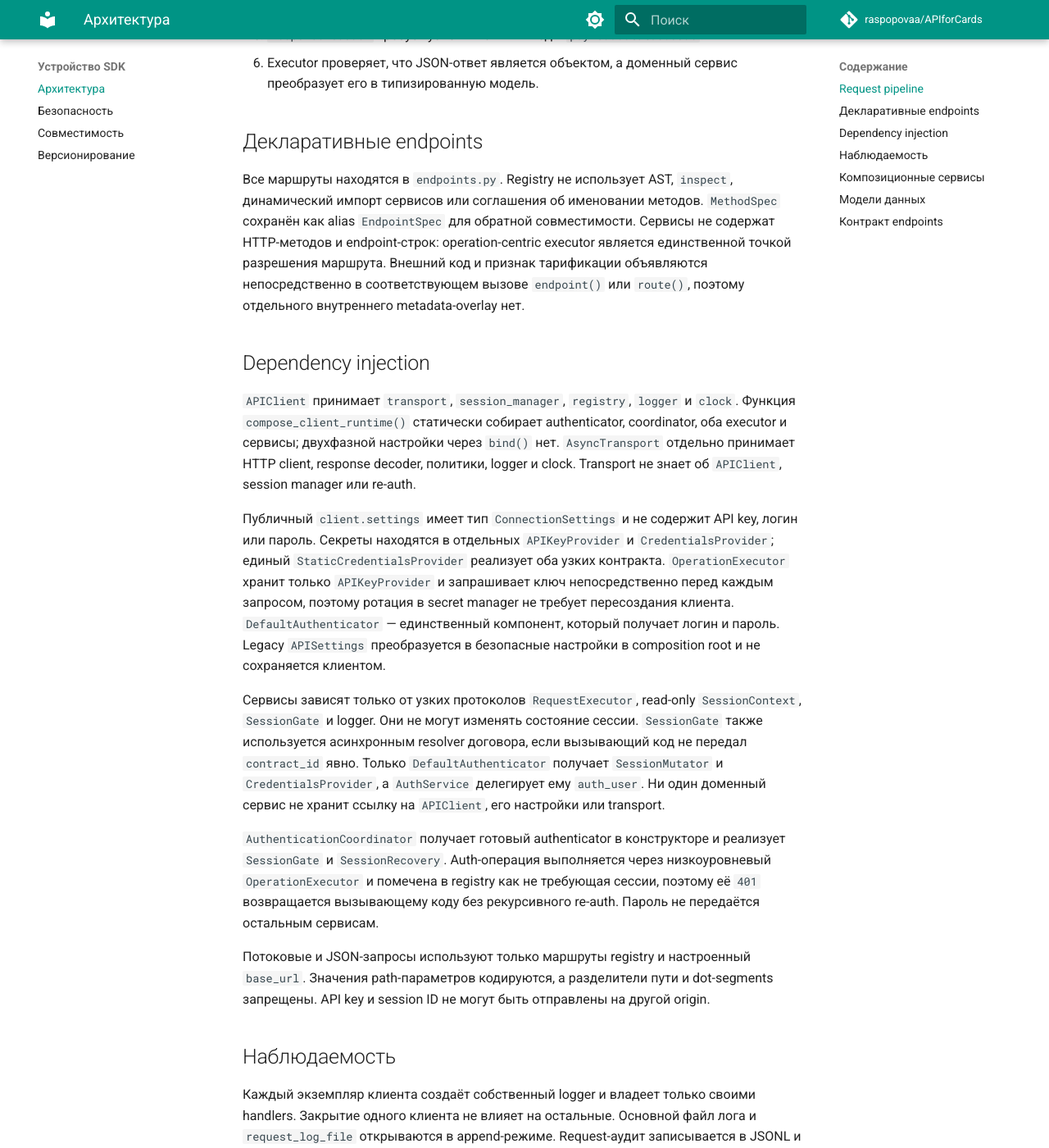
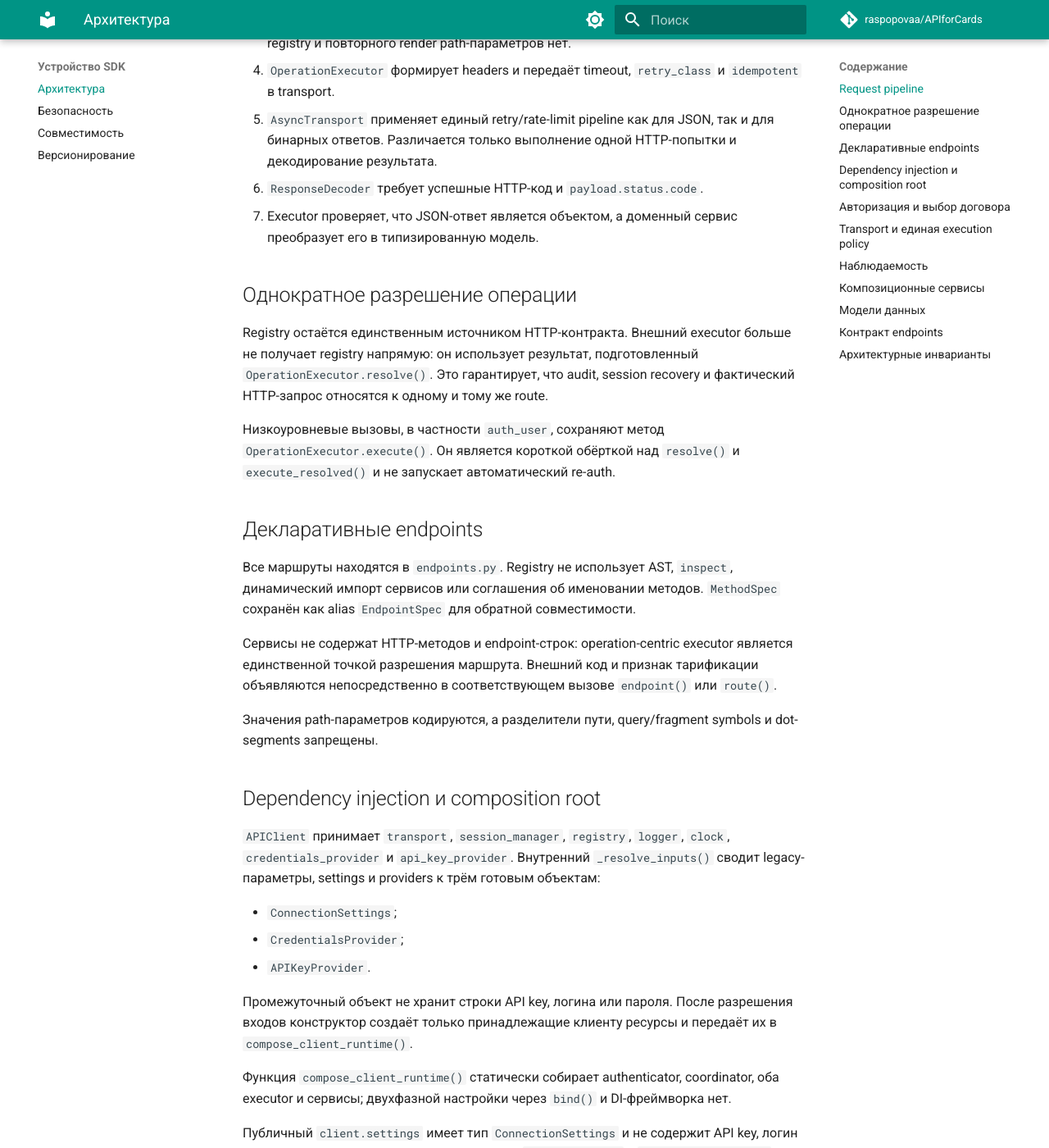
Before and after one commit to raspopovaa/APIforCards, an MkDocs documentation site: the page built from docs/architecture.md, in a window 1280 px wide and 1400 px high, scrolled down 434 px. Shown: the whole window at 82% size. Built offline with MkDocs 1.6.1 and Material for MkDocs 9.7.7, drawn with Linux system fonts in a browser that asks for light colours; comment, search, counter and statistics services are not loaded; the version menu is left out; some of the changed text lies outside the part shown.

Commit message:
docs: update SDK architecture invariants

````diff
--- a/docs/architecture.md
+++ b/docs/architecture.md
@@ -2,78 +2,145 @@
 
 ## Request pipeline
 
-1. Доменный метод явно передаёт executor имя операции и параметры пути.
-2. `DefaultRequestExecutor` применяет session/recovery policy операции.
-3. `OperationExecutor` получает декларативный `EndpointSpec` из registry,
-   выбирает route variant, безопасно кодирует path-параметры и передаёт timeout,
-   `retry_class` и `idempotent` в transport.
-4. Transport независимо применяет rate limit и сетевой retry.
-5. `ResponseDecoder` требует успешные HTTP-код и `payload.status.code`.
-6. Executor проверяет, что JSON-ответ является объектом, а доменный сервис
+1. Доменный метод передаёт executor имя операции, route name, версию и параметры пути.
+2. `OperationExecutor.resolve()` один раз получает декларативный `EndpointSpec`,
+   выбирает `RouteVariant` и безопасно формирует endpoint. Результат хранится во
+   внутреннем immutable-объекте `_ResolvedOperation`.
+3. `DefaultRequestExecutor` использует тот же resolved-объект для session policy,
+   request audit, первой попытки и повторной попытки после re-auth. Повторного
+   обращения к registry и повторного render path-параметров нет.
+4. `OperationExecutor` формирует headers и передаёт timeout, `retry_class` и
+   `idempotent` в transport.
+5. `AsyncTransport` применяет единый retry/rate-limit pipeline как для JSON, так и
+   для бинарных ответов. Различается только выполнение одной HTTP-попытки и
+   декодирование результата.
+6. `ResponseDecoder` требует успешные HTTP-код и `payload.status.code`.
+7. Executor проверяет, что JSON-ответ является объектом, а доменный сервис
    преобразует его в типизированную модель.
+
+## Однократное разрешение операции
+
+Registry остаётся единственным источником HTTP-контракта. Внешний executor больше
+не получает registry напрямую: он использует результат, подготовленный
+`OperationExecutor.resolve()`. Это гарантирует, что audit, session recovery и
+фактический HTTP-запрос относятся к одному и тому же route.
+
+Низкоуровневые вызовы, в частности `auth_user`, сохраняют метод
+`OperationExecutor.execute()`. Он является короткой обёрткой над `resolve()` и
+`execute_resolved()` и не запускает автоматический re-auth.
 
 ## Декларативные endpoints
 
-Все маршруты находятся в `endpoints.py`. Registry не использует AST,
-`inspect`, динамический импорт сервисов или соглашения об именовании методов.
-`MethodSpec` сохранён как alias `EndpointSpec` для обратной совместимости.
+Все маршруты находятся в `endpoints.py`. Registry не использует AST, `inspect`,
+динамический импорт сервисов или соглашения об именовании методов. `MethodSpec`
+сохранён как alias `EndpointSpec` для обратной совместимости.
+
 Сервисы не содержат HTTP-методов и endpoint-строк: operation-centric executor
-является единственной точкой разрешения маршрута.
-Внешний код и признак тарификации объявляются непосредственно в соответствующем
-вызове `endpoint()` или `route()`, поэтому отдельного внутреннего metadata-overlay
-нет.
+является единственной точкой разрешения маршрута. Внешний код и признак
+тарификации объявляются непосредственно в соответствующем вызове `endpoint()`
+или `route()`.
 
-## Dependency injection
+Значения path-параметров кодируются, а разделители пути, query/fragment symbols и
+dot-segments запрещены.
 
-`APIClient` принимает `transport`, `session_manager`, `registry`, `logger` и
-`clock`. Функция `compose_client_runtime()` статически собирает authenticator,
-coordinator, оба executor и сервисы; двухфазной настройки через `bind()` нет.
-`AsyncTransport` отдельно принимает HTTP client, response decoder,
-политики, logger и clock. Transport не знает об `APIClient`, session manager или
-re-auth.
+## Dependency injection и composition root
+
+`APIClient` принимает `transport`, `session_manager`, `registry`, `logger`,
+`clock`, `credentials_provider` и `api_key_provider`. Внутренний
+`_resolve_inputs()` сводит legacy-параметры, settings и providers к трём готовым
+объектам:
+
+- `ConnectionSettings`;
+- `CredentialsProvider`;
+- `APIKeyProvider`.
+
+Промежуточный объект не хранит строки API key, логина или пароля. После
+разрешения входов конструктор создаёт только принадлежащие клиенту ресурсы и
+передаёт их в `compose_client_runtime()`.
+
+Функция `compose_client_runtime()` статически собирает authenticator, coordinator,
+оба executor и сервисы; двухфазной настройки через `bind()` и DI-фреймворка нет.
 
 Публичный `client.settings` имеет тип `ConnectionSettings` и не содержит API key,
 логин или пароль. Секреты находятся в отдельных `APIKeyProvider` и
-`CredentialsProvider`; единый `StaticCredentialsProvider` реализует оба узких
-контракта. `OperationExecutor` хранит только `APIKeyProvider` и запрашивает ключ
-непосредственно перед каждым запросом, поэтому ротация в secret manager не требует
-пересоздания клиента. `DefaultAuthenticator` — единственный компонент, который
-получает логин и пароль. Legacy `APISettings` преобразуется в безопасные настройки
-в composition root и не сохраняется клиентом.
+`CredentialsProvider`. `OperationExecutor` запрашивает API key непосредственно
+перед каждым запросом, поэтому ротация в secret manager не требует пересоздания
+клиента. `DefaultAuthenticator` — единственный компонент, который получает логин
+и пароль.
 
 Сервисы зависят только от узких протоколов `RequestExecutor`, read-only
 `SessionContext`, `SessionGate` и logger. Они не могут изменять состояние сессии.
-`SessionGate` также используется асинхронным resolver договора, если вызывающий
-код не передал `contract_id` явно.
-Только `DefaultAuthenticator` получает `SessionMutator` и `CredentialsProvider`,
-а `AuthService` делегирует ему `auth_user`. Ни один доменный сервис не хранит
-ссылку на `APIClient`, его настройки или transport.
+Только `DefaultAuthenticator` получает `SessionMutator` и
+`CredentialsProvider`.
 
-`AuthenticationCoordinator` получает готовый authenticator в конструкторе и
-реализует `SessionGate` и `SessionRecovery`. Auth-операция выполняется через
-низкоуровневый `OperationExecutor` и помечена в registry как не
-требующая сессии, поэтому её `401` возвращается вызывающему коду без рекурсивного
-re-auth. Пароль не передаётся остальным сервисам.
+## Авторизация и выбор договора
 
-Потоковые и JSON-запросы используют только маршруты registry и настроенный
-`base_url`. Значения path-параметров кодируются, а разделители пути и dot-segments
-запрещены. API key и session ID не могут быть отправлены на другой origin.
+`SessionManager` сериализует первоначальную авторизацию через `asyncio.Lock`,
+чтобы конкурентные защищённые запросы не создавали auth stampede.
+
+Выбор договора выполняется по строгим правилам:
+
+1. одновременно передавать `contract_id` и `contract_number` нельзя;
+2. явно переданный ID или номер должен иметь ровно одно совпадение;
+3. отсутствие договоров допускает сессию без `contract_id`;
+4. единственный договор выбирается автоматически;
+5. несколько договоров требуют явного выбора и приводят к
+   `ContractSelectionError`.
+
+Исключение хранит доступные пары `(id, number)` в структурированном поле
+`available_contracts`, но не добавляет их в текст сообщения. Поэтому обычное
+логирование исключения не раскрывает список договоров.
+
+Предварительно выбранный `client.contract_id` передаётся в lazy authentication.
+При re-auth coordinator сохраняет ID выбранного договора, повторно проверяет его
+по актуальному ответу `authUser` и не переключается на другой договор молча.
+
+Auth-операция выполняется через низкоуровневый `OperationExecutor` и помечена в
+registry как не требующая сессии, поэтому её `401` возвращается вызывающему коду
+без рекурсивного re-auth.
+
+## Transport и единая execution policy
+
+`AsyncTransport` отдельно принимает HTTP client, response decoder, политики,
+logger и clock. Transport не знает об `APIClient`, session manager или re-auth.
+
+JSON и binary download используют общий private policy runner. Он отвечает за:
+
+- client-side rate limit;
+- минимальный интервал повторной авторизации;
+- network retry;
+- exponential backoff;
+- retry ответов `429` и `509`;
+- учёт `retry_class` и idempotency.
+
+Конкретная HTTP-попытка остаётся разной: JSON использует `client.request()`, а
+binary download открывает `client.stream()`, полностью читает ответ и закрывает
+контекст до следующей попытки. Частичные результаты разных попыток не
+объединяются.
+
+Unsafe операции не получают автоматический retry. Повтор разрешается только
+когда endpoint metadata допускает retry и операция является идемпотентной.
+Потоковый endpoint обязан быть относительным, поэтому API key и session ID не
+могут быть отправлены на другой origin.
 
 ## Наблюдаемость
 
 Каждый экземпляр клиента создаёт собственный logger и владеет только своими
-handlers. Закрытие одного клиента не влияет на остальные. Основной файл лога и
-`request_log_file` открываются в append-режиме. Request-аудит записывается в
-JSONL и содержит только имя операции, версию, route name, HTTP-метод и результат;
-URL, path-параметры и payload в него не попадают. Внедрённый пользователем logger
-не закрывается SDK.
+handlers. Закрытие одного клиента не влияет на остальные. Если инициализация
+клиента завершается ошибкой после создания managed logger, SDK закрывает уже
+созданные handlers.
+
+Основной файл лога и `request_log_file` открываются в append-режиме. Request-аудит
+записывается в JSONL и содержит только имя операции, версию, route name,
+HTTP-метод и результат; URL, path-параметры и payload в него не попадают.
+Внедрённый пользователем logger не закрывается SDK.
 
 ## Композиционные сервисы
 
 Все доменные вызовы выполняются через композиционные сервисы:
 
 ```python
-auth = await client.auth.auth_user()
+auth = await client.auth.auth_user(contract_number="TEST-001")
 cards = await client.cards.get_cards_v2()
 jobs = await client.reports.get_report_jobs()
 users = await client.users.get_users()
@@ -82,10 +149,9 @@
 Каждый доменный метод объявлен непосредственно в конкретном сервисе. В SDK нет
 доменных mixin-классов и прямых методов вида `client.get_cards_v2()`.
 `AuthService` создаётся отдельно в composition root и делегирует работу с
-credentials изолированному authenticator. `ServiceContainer` не зависит от учётных данных и
-собирает остальные сервисы в одном типизированном composition root,
-а внутренний `_ServiceFacade` предоставляет явные свойства без динамического
-`__getattr__`.
+credentials изолированному authenticator. `ServiceContainer` собирает остальные
+сервисы в одном типизированном composition root, а внутренний `_ServiceFacade`
+предоставляет явные свойства без динамического `__getattr__`.
 
 Доступные пространства имён: `auth`, `card_groups`, `cards`, `contracts`,
 `dictionaries`, `ewallet`, `final_prices`, `invites`, `limits`, `region_limits`,
@@ -94,25 +160,38 @@
 
 ## Модели данных
 
-Локальный modeling framework заменён Pydantic v2. Совместимый `BaseModel`
-сохраняет `model_validate()`, `model_dump()`, `Field`, validators, `describe()` и
-адаптер `decode_model()`, поэтому сервисный API не изменился. Pydantic проверяет
-типы элементов `dict`, длину fixed tuple и вложенные структуры. Response-модели
-сохраняют дополнительные серверные поля для forward compatibility, а
-`StrictRequestModel` запрещает неизвестные поля во всех request DTO.
+SDK использует Pydantic v2. Совместимый `BaseModel` сохраняет
+`model_validate()`, `model_dump()`, `Field`, validators, `describe()` и адаптер
+`decode_model()`.
+
+Response-модели сохраняют дополнительные серверные поля для forward
+compatibility, а `StrictRequestModel` запрещает неизвестные поля во всех request
+DTO.
 
 ## Контракт endpoints
 
 `tests/contracts/endpoints.json` является версионируемым snapshot-контрактом для
-всех 89 операций. Contract-тест сравнивает с ним имя и домен операции, версии,
+всех операций. Contract-тест сравнивает с ним имя и домен операции, версии,
 маршруты, demo-доступность, idempotency, session policy, timeout и retry class.
-Изменение registry поэтому требует явного изменения контракта, а не проходит
-незаметно вместе с реализацией.
 
 Snapshot дополняется независимым текстовым контрактом
-`specifications/api-methods.yaml`, однократно преобразованным из внешней таблицы.
-Скрипт `scripts/verify_external_contract.py` выполняет строгое сопоставление
-`external_code → EndpointSpec/RouteVariant` и проверяет operation, route name,
-HTTP-метод, версию, путь, DEMO-доступность и тарификацию. Исходный Excel не
-хранится в репозитории. Известные противоречия сводной и детальной спецификаций
-перечислены непосредственно в YAML и не исправляются неявно.
+`specifications/api-methods.yaml`. Скрипт `scripts/verify_external_contract.py`
+выполняет строгое сопоставление `external_code → EndpointSpec/RouteVariant` и
+проверяет operation, route name, HTTP-метод, версию, путь, DEMO-доступность и
+тарификацию.
+
+## Архитектурные инварианты
+
+После изменений остаются обязательными следующие правила:
+
+- сервис передаёт только имя операции и бизнес-параметры;
+- registry является единственным источником маршрута;
+- операция разрешается один раз на бизнес-вызов;
+- audit и повтор после re-auth используют тот же resolved route;
+- JSON и binary download используют одну retry/rate-limit policy;
+- unsafe операции не повторяются автоматически;
+- network locks не удерживаются во время HTTP-вызова;
+- API key получается из provider перед каждым запросом;
+- логин и пароль доступны только authenticator;
+- `client.settings` не содержит секретов;
+- при re-auth договор не меняется незаметно.
````
